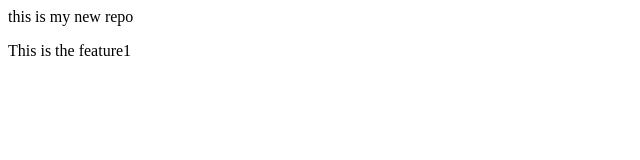
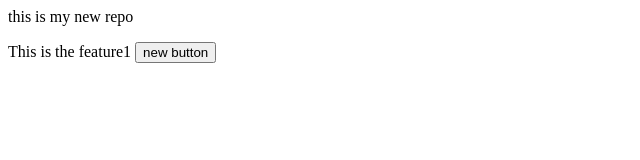
Before and after one commit to msshaikh1717/localRepo, a plain HTML site: page index.html in a window 1280 px wide. Shown: the whole page, without its empty margins (0-640 px from the left). Drawn offline with Linux system fonts and the light colour scheme.

Commit message:
Add New Button

```diff
--- a/index.html
+++ b/index.html
@@ -1,3 +1,3 @@
 <p>this is my new repo</p>
 
-<p>This is the feature1</p>
+<p>This is the feature1 <button>new button</button></p>
```
